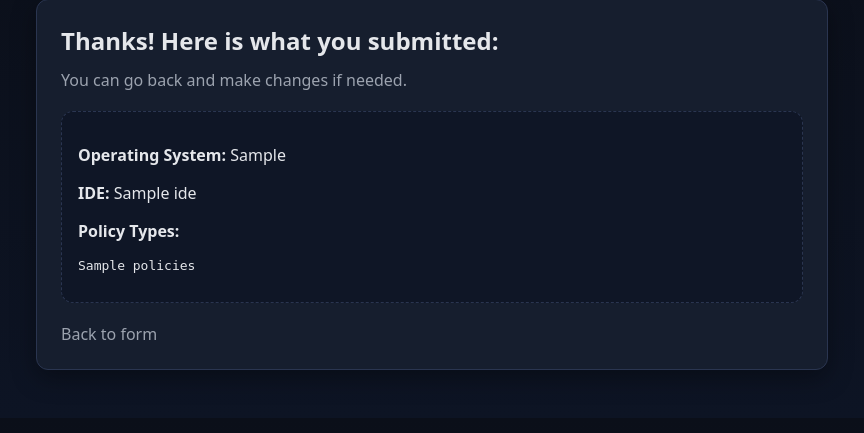
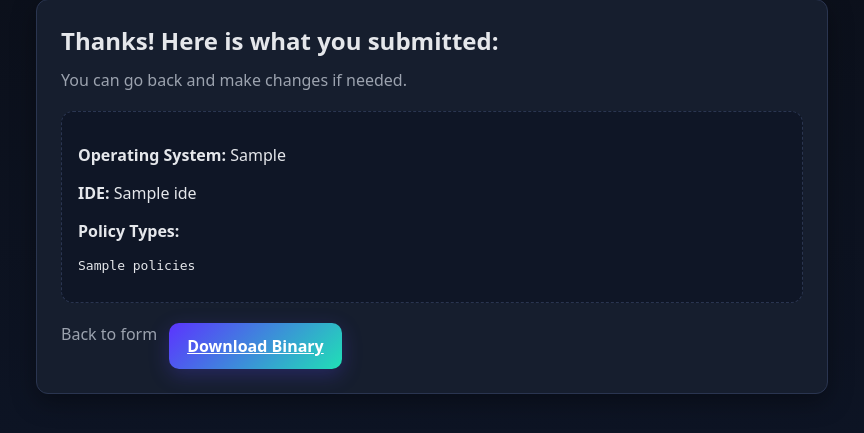
Before and after one commit to brookecastleberry/MCP_Policy_DB, a Flask app: template templates/result.html in a window 1280 px wide. Shown: the part 109-542 px from the top of the page, without its empty margins (208-1072 px from the left). Run offline with Flask 3, Linux system fonts and the light colour scheme; the template is opened without the code that fills it: most values are stand-ins (such as "Sample title", 1, 10 or a date in 2020).

Commit message:
Add Download Binary button and empty static/download.bin

```diff
--- a/templates/result.html
+++ b/templates/result.html
@@ -26,6 +26,7 @@
         </div>
         <div class="actions">
           <a class="muted-link" href="/">Back to form</a>
+          <a class="button" href="{{ url_for('static', filename='download.bin') }}" download>Download Binary</a>
         </div>
       </div>
     </div>
```
Also changed, not shown: 1 other file.
